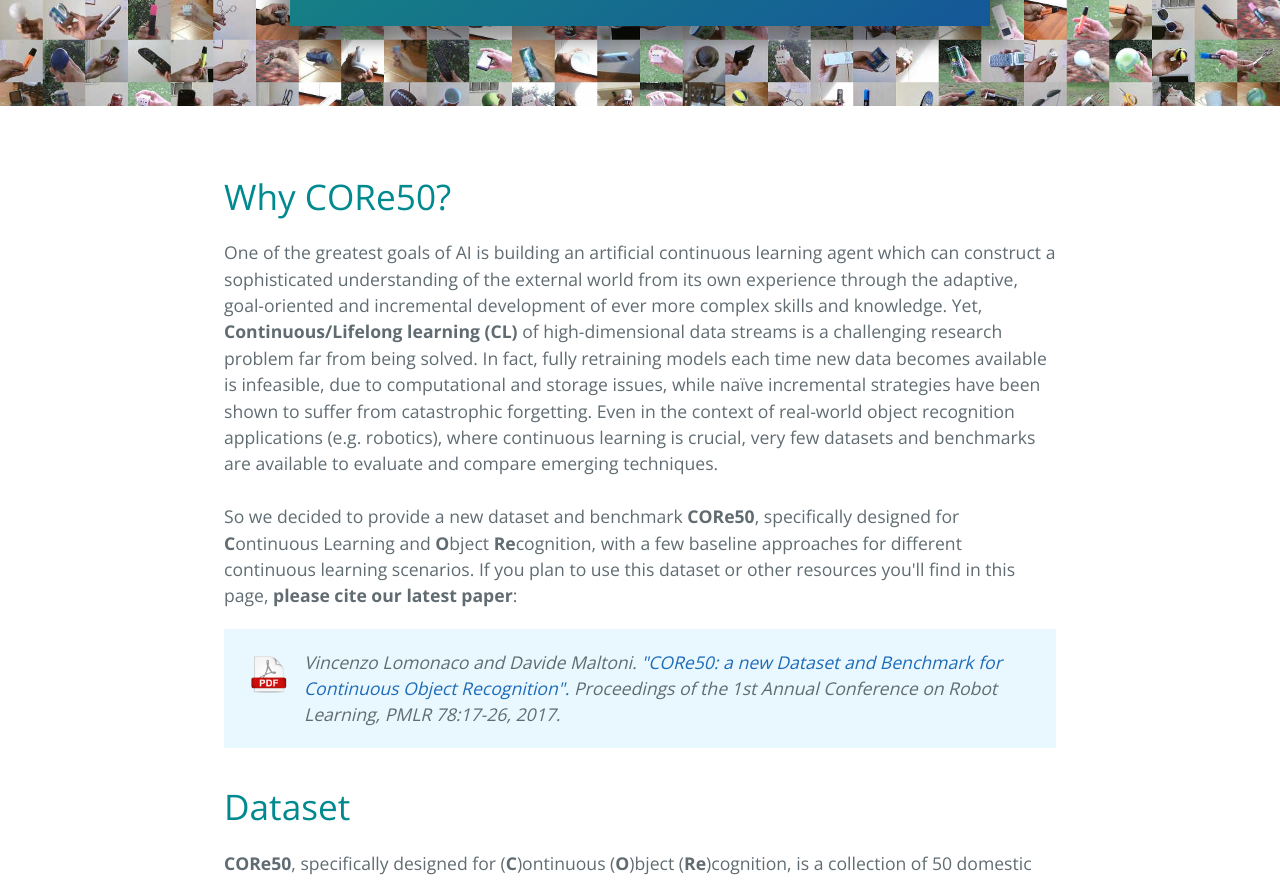
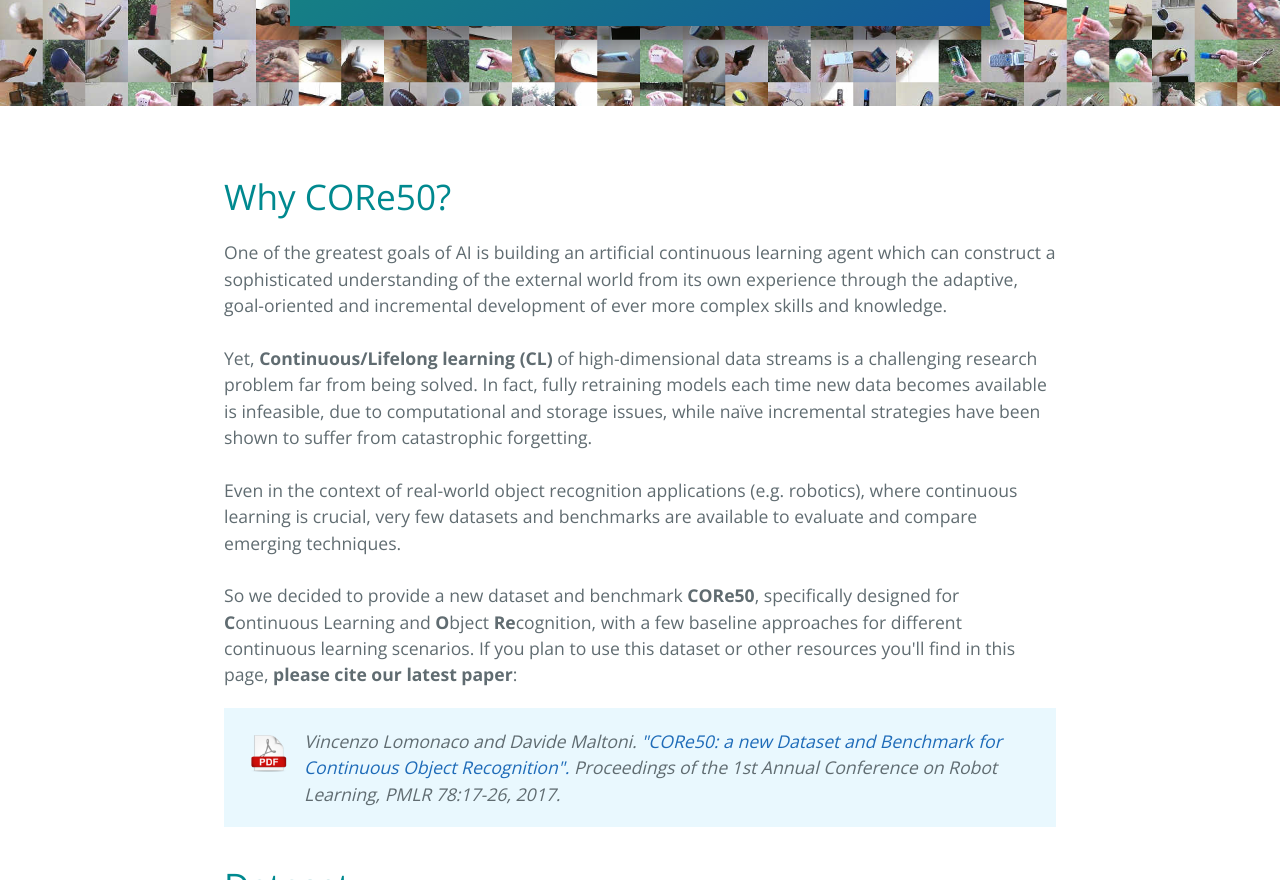
Before and after one commit to vlomonaco/core50, a Jekyll site: the page built from index.html, in a window 1280 px wide and 900 px high, scrolled down 367 px, cut to the strip 20-900 px from the top of the window. Built offline with Jekyll 4.4.1, drawn with Linux system fonts in a browser that asks for light colours; the list of posts is cut into pages by our own code.

Commit message:
intro rewrite

```diff
--- a/index.html
+++ b/index.html
@@ -8,9 +8,9 @@ title: {{ site.name }}
 	<a name="intro"></a>
   <h1>Why CORe50?</h1>
 
-One of the greatest goals of AI is building an artificial continuous learning agent which can construct a sophisticated understanding of the external world from its own experience through the adaptive, goal-oriented and incremental development of ever more complex skills and knowledge.
+One of the greatest goals of AI is building an artificial continuous learning agent which can construct a sophisticated understanding of the external world from its own experience through the adaptive, goal-oriented and incremental development of ever more complex skills and knowledge.<br><br>
 
-Yet, <strong>Continuous/Lifelong learning (CL)</strong> of high-dimensional data streams is a challenging research problem far from being solved. In fact, fully retraining models each time new data becomes available is infeasible, due to computational and storage issues, while naïve incremental strategies have been shown to suffer from catastrophic forgetting.
+Yet, <strong>Continuous/Lifelong learning (CL)</strong> of high-dimensional data streams is a challenging research problem far from being solved. In fact, fully retraining models each time new data becomes available is infeasible, due to computational and storage issues, while naïve incremental strategies have been shown to suffer from catastrophic forgetting.<br><br>
 
 Even in the context of real-world object recognition applications (e.g. robotics), where continuous learning is crucial, very few datasets and benchmarks are available to evaluate and compare emerging techniques.<br><br>
 
```
